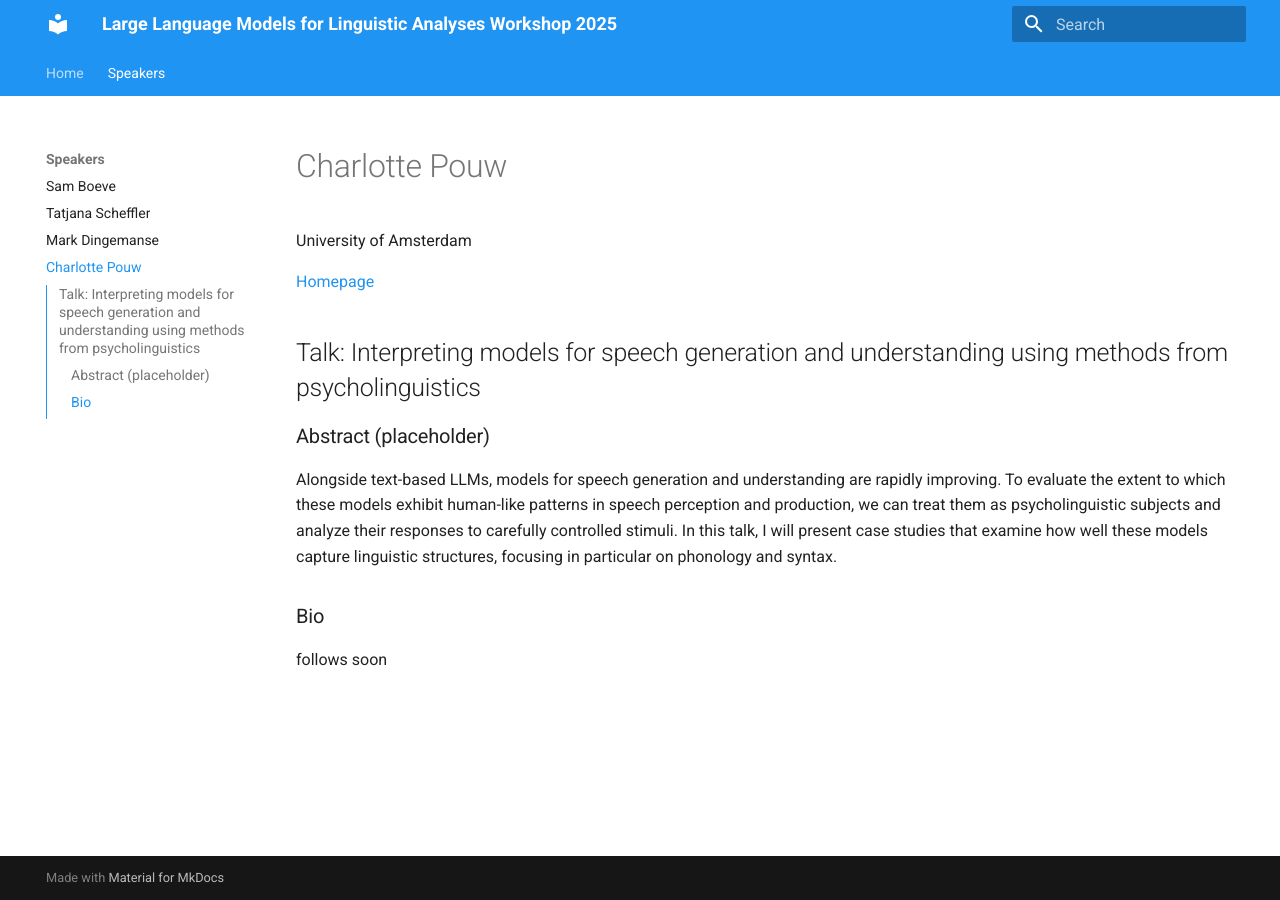
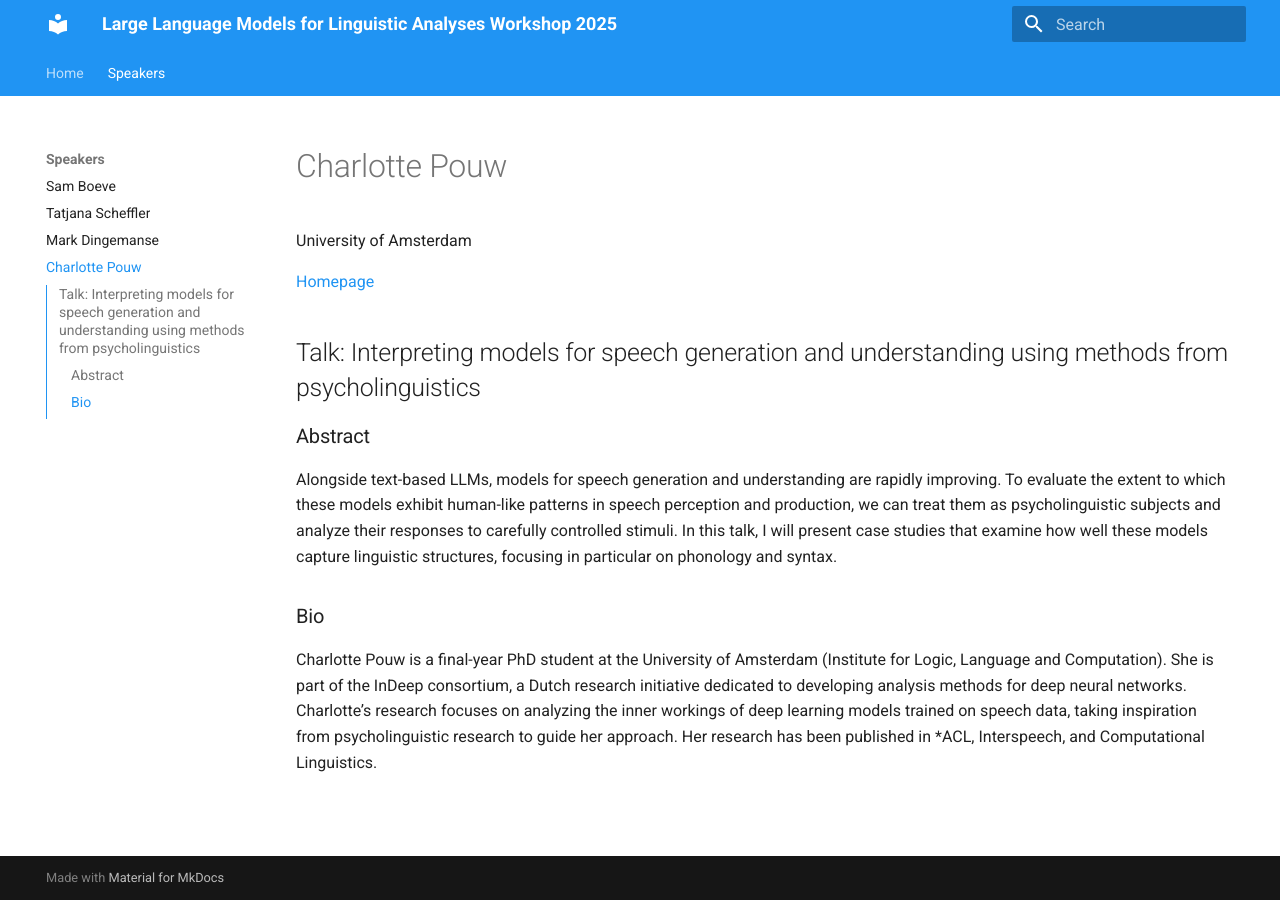
Before and after one commit to SFB1252/llm-workshop, an MkDocs documentation site: the page built from docs/speakers/charlotte-pouw.md, in a window 1280 px wide. Built offline with MkDocs 1.6.1 and Material for MkDocs 9.7.7, drawn with Linux system fonts in a browser that asks for light colours.

Commit message:
Add Charlotte's bio
Updated the abstract and bio sections for Charlotte Pouw.

```diff
--- a/docs/speakers/charlotte-pouw.md
+++ b/docs/speakers/charlotte-pouw.md
@@ -6,8 +6,8 @@ University of Amsterdam
 
 ## Talk:  Interpreting models for speech generation and understanding using methods from psycholinguistics
 
-### Abstract (placeholder)
+### Abstract
 Alongside text-based LLMs, models for speech generation and understanding are rapidly improving.  To evaluate the extent to which these models exhibit human-like patterns in speech perception and production, we can treat them as psycholinguistic subjects and analyze their responses to carefully controlled stimuli. In this talk, I will present case studies that examine how well these models capture linguistic structures, focusing in particular on phonology and syntax.
 
 ### Bio
-follows soon
+Charlotte Pouw is a final-year PhD student at the University of Amsterdam (Institute for Logic, Language and Computation). She is part of the InDeep consortium, a Dutch research initiative dedicated to developing analysis methods for deep neural networks. Charlotte’s research focuses on analyzing the inner workings of deep learning models trained on speech data, taking inspiration from psycholinguistic research to guide her approach. Her research has been published in *ACL, Interspeech, and Computational Linguistics.
```
